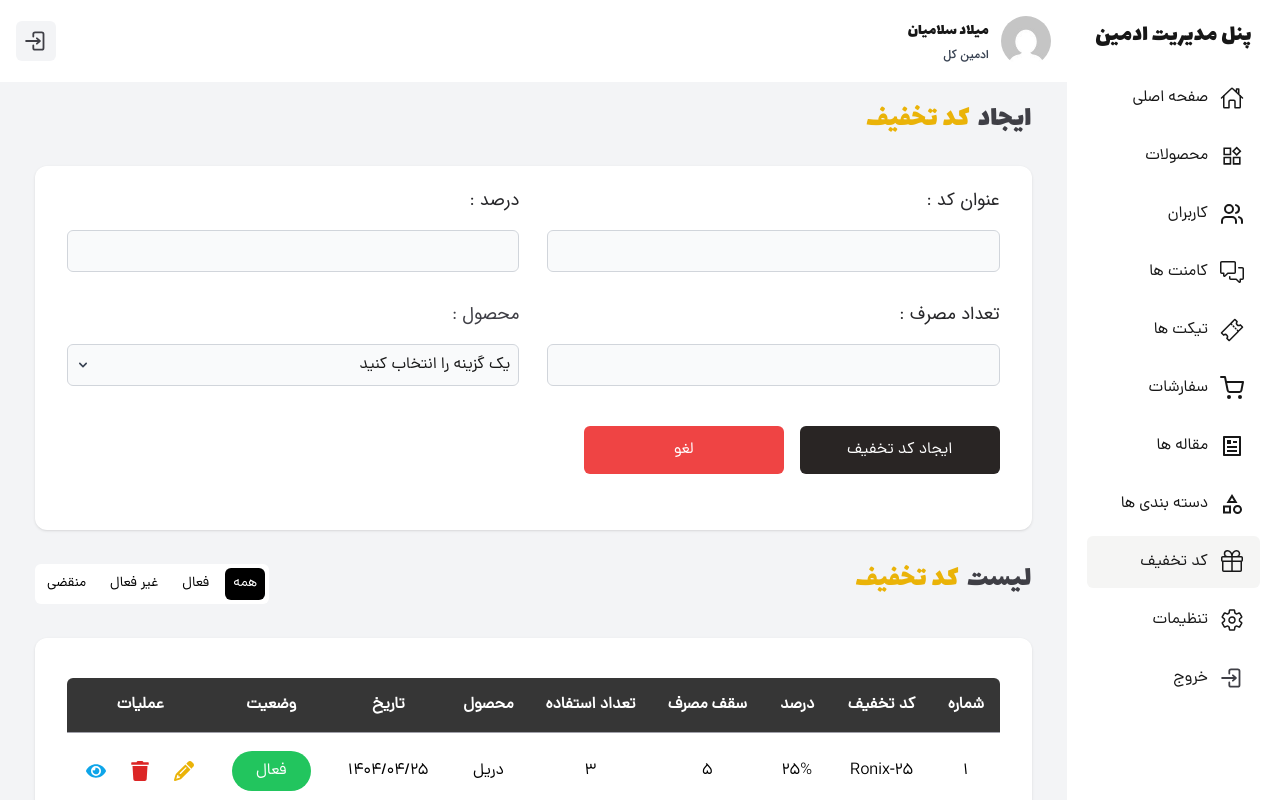
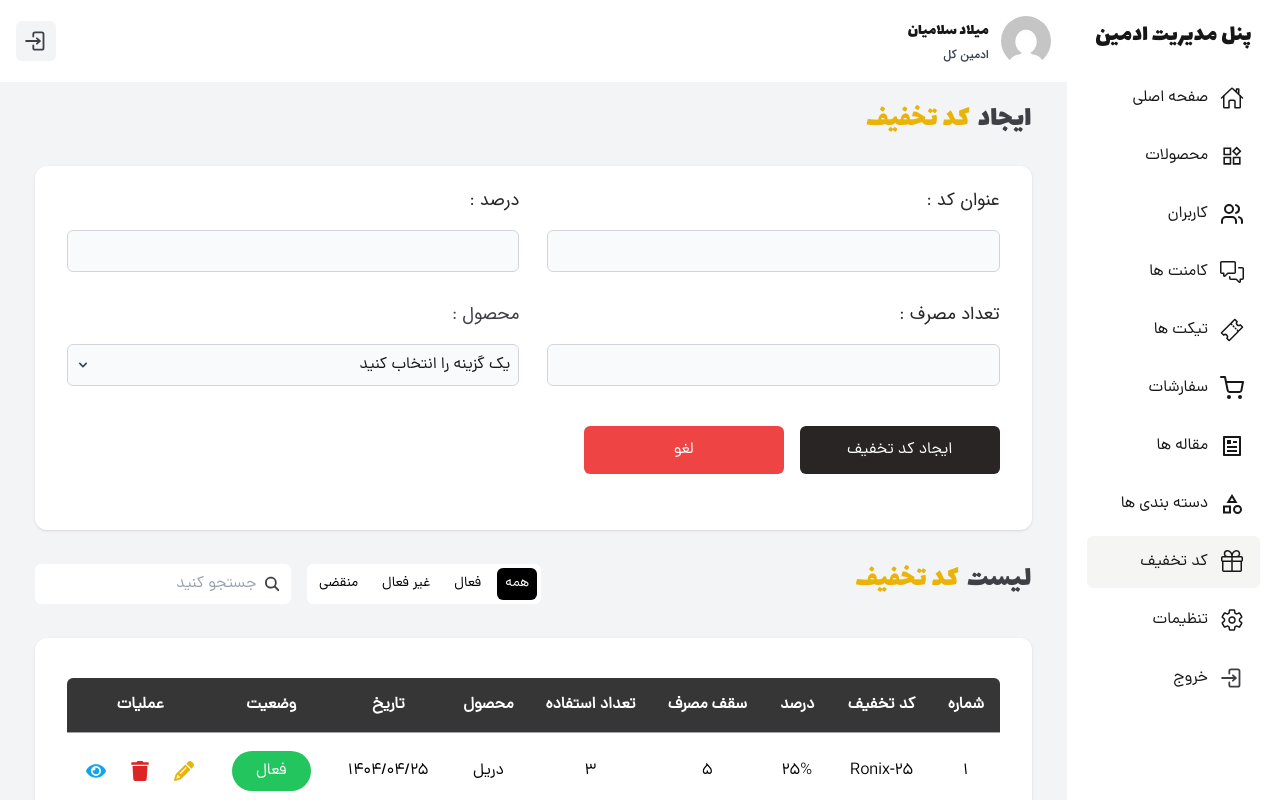
Before and after one commit to milad1385/tool-shop, a Next.js app: page /p-admin/discount in a window 1280 px wide. Built offline with nearby package versions, Linux system fonts and the light colour scheme.

Commit message:
add search component in discount page

```diff
--- a/src/app/p-admin/discount/page.tsx
+++ b/src/app/p-admin/discount/page.tsx
@@ -1,6 +1,7 @@
 import Container from "@/components/modules/p-admin/Container";
 import Filters from "@/components/modules/p-admin/Filters";
 import PageTitle from "@/components/modules/p-admin/PageTitle";
+import Search from "@/components/modules/p-admin/Search";
 import CreateDiscount from "@/components/templates/p-admin/CreateDiscount";
 import DiscountList from "@/components/templates/p-admin/DiscountList";
 import { DiscountFilterOptions } from "@/constants/data";
@@ -13,10 +14,10 @@ function page() {
       <CreateDiscount />
       <div className="flex items-center justify-between my-8">
         <PageTitle content="لیست کد تخفیف" />
-        <Filters
-          filterField="status"
-          options={DiscountFilterOptions}
-        />
+        <div className="flex items-center gap-x-4">
+          <Filters filterField="status" options={DiscountFilterOptions} />
+          <Search/>
+        </div>
       </div>
       <DiscountList />
     </Container>
```
